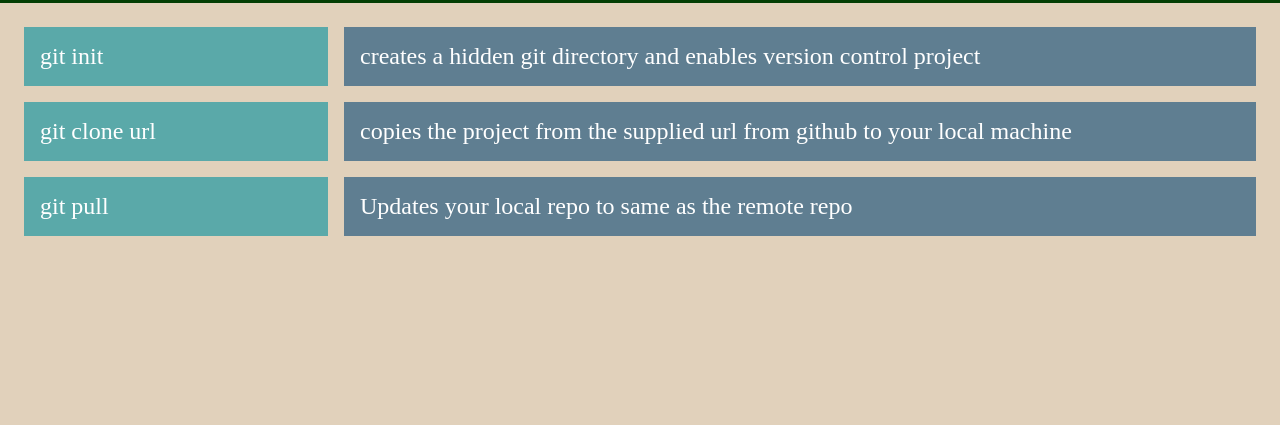
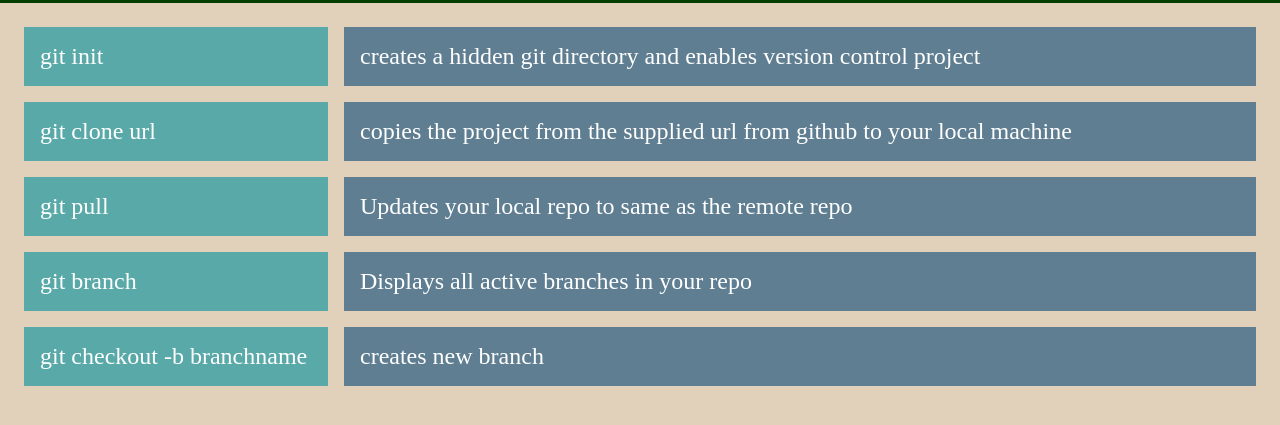
Before and after one commit to Kavitha0691/version-control, a plain HTML site: page index.html in a window 1280 px wide. Shown: the part 119-544 px from the top of the page. Drawn offline with Linux system fonts and the light colour scheme.

Commit message:
branch tehnique

```diff
--- a/index.html
+++ b/index.html
@@ -20,6 +20,12 @@
         <div class="git-commands__command"> git pull</div>
         <div class="git-commands__effect"> Updates your local repo to same as the remote repo</div>
 
+        <div class="git-commands__command"> git branch</div>
+        <div class="git-commands__effect"> Displays all active branches in your repo</div>
+
+        <div class="git-commands__command"> git checkout -b branchname</div>
+        <div class="git-commands__effect"> creates new branch</div>
+
     </main>
 
 </body>
```
